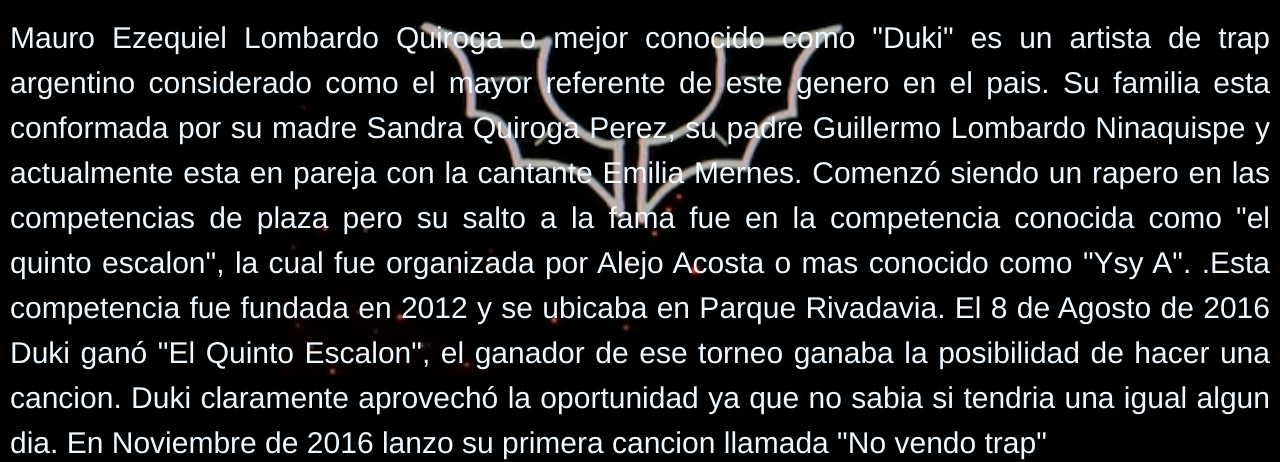
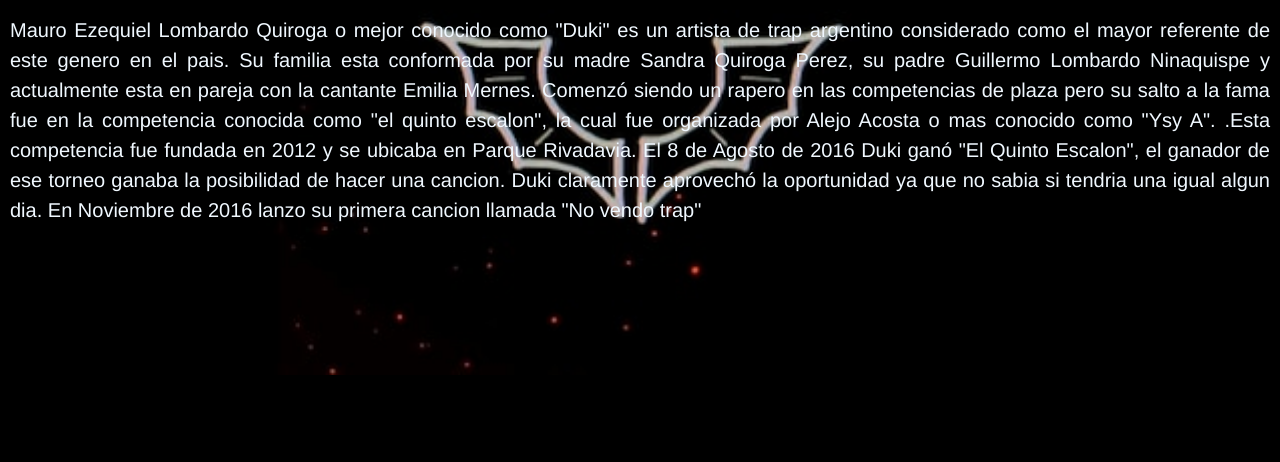
Before and after one commit to AgusLumba22/Preentrega2-Lumbardini, a website: page index.html in a window 1280 px wide. Shown: the part 344-806 px from the top of the page. Drawn offline with nearby package versions, Linux system fonts and the light colour scheme.

Commit message:
correccion

```diff
--- a/scss/layouts/_mediaqueries.scss
+++ b/scss/layouts/_mediaqueries.scss
@@ -240,8 +240,8 @@
 
   .historia {
     text-align: justify;
-    font-size: 30px;
-    height: 850px;
+    font-size: 20px;
+    height: 600px;
     padding: 10px;
   }
 
```
Also changed, not shown: css/style.css.
